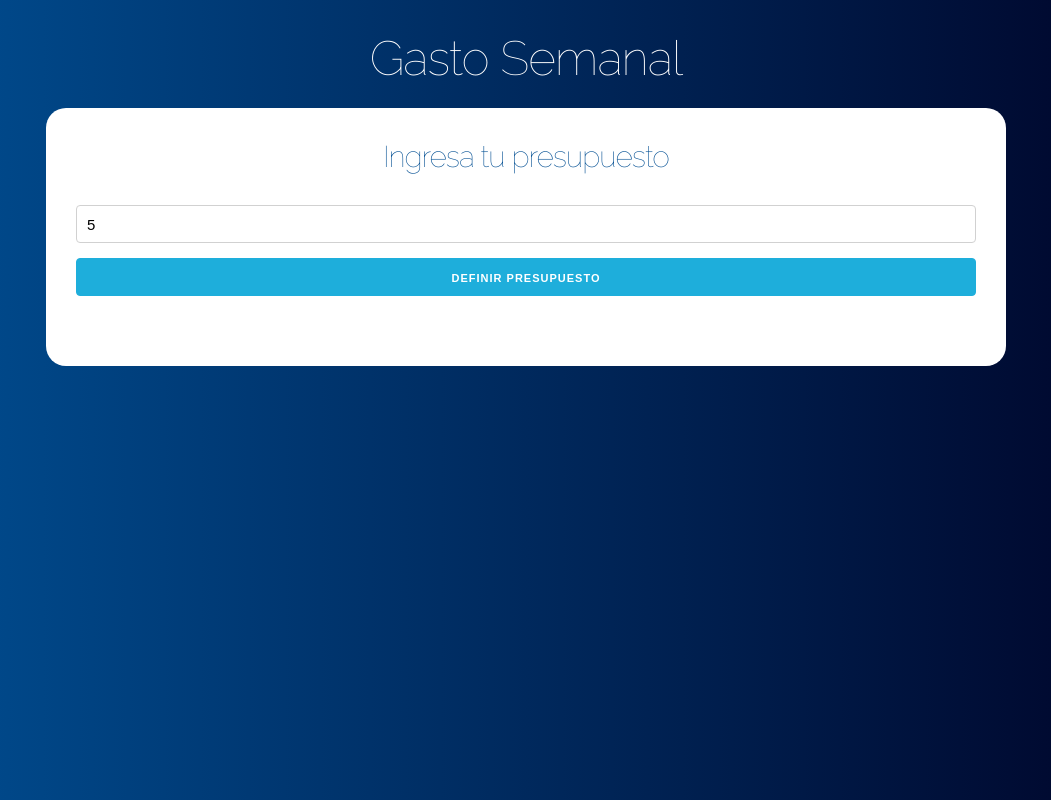
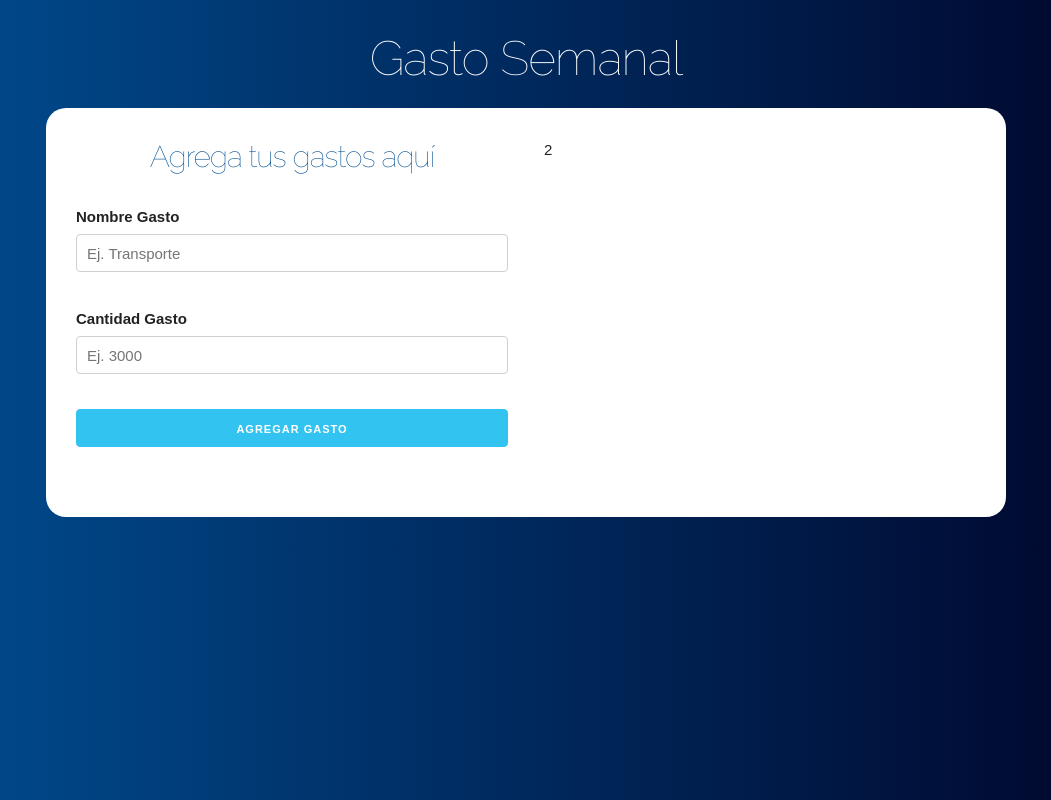
Before and after one commit to ManuelBlaze/presupuesto_react, a React (Create React App) app: page / in a window 1280 px wide. Both pictures are taken after typing "5" into the empty fields and a click on the input "Definir Presupuesto". Shown: the whole page, without its empty margins (114-1165 px from the left). Built offline with nearby package versions, Linux system fonts and the light colour scheme.

Commit message:
Cargar Componente Gastos

```diff
--- a/src/App.js
+++ b/src/App.js
@@ -1,12 +1,13 @@
 import React, {  useState } from 'react';
 import Pregunta from "./components/Pregunta";
+import Formulario from "./components/Formulario";
 
 function App() {
 
   //definir el state
   const [presupuesto, setPresupuesto] = useState(0);
   const [restante, setRestante] = useState(0);
-
+  const [mostrarpregunta, actualizarPregunta] = useState(true);
 
 
   return (
@@ -15,10 +16,26 @@ function App() {
         <h1>Gasto Semanal</h1>
 
         <div className="contenido-principal contenido">
-          <Pregunta
-            setPresupuesto={setPresupuesto}
-            setRestante={setRestante}
-          />
+
+          {mostrarpregunta ?
+            (
+              <Pregunta
+                setPresupuesto={setPresupuesto}
+                setRestante={setRestante}
+                actualizarPregunta={actualizarPregunta}
+              />
+            ) : (
+              <div className="row">
+                <div className="one-half column">
+                  <Formulario />
+                </div>
+                <div className="one-half column">
+                  2
+                </div>
+              </div>
+            )
+          }
+
         </div>
       </header>
 
--- /dev/null
+++ b/src/components/Formulario.jsx
@@ -0,0 +1,36 @@
+import React from 'react';
+
+const Formulario = () => {
+    return (
+        <form>
+            <h2>Agrega tus gastos aquí</h2>
+
+            <div className="campo">
+                <label> Nombre Gasto</label>
+                <input
+                    type="text"
+                    placeholder="Ej. Transporte"
+                    className="u-full-width"
+                />
+            </div>
+
+            <div className="campo">
+                <label> Cantidad Gasto</label>
+                <input
+                    type="number"
+                    placeholder="Ej. 3000"
+                    className="u-full-width"
+                />
+            </div>
+
+            <input
+                type="submit"
+                value="Agregar Gasto"
+                className="button-primary u-full-width"
+            />
+
+        </form>
+    );
+};
+
+export default Formulario;
--- a/src/components/Pregunta.jsx
+++ b/src/components/Pregunta.jsx
@@ -1,7 +1,7 @@
 import React, { Fragment, useState } from 'react';
 import Error from "./Error";
 
-const Pregunta = ({ setPresupuesto, setRestante }) => {
+const Pregunta = ({ setPresupuesto, setRestante, actualizarPregunta }) => {
 
     //definir state
     const [cantidad, setCantidad] = useState(0);
@@ -26,6 +26,7 @@ const Pregunta = ({ setPresupuesto, setRestante }) => {
         setError(false);
         setPresupuesto(cantidad);
         setRestante(cantidad);
+        actualizarPregunta(false);
     }
 
     return (
```
